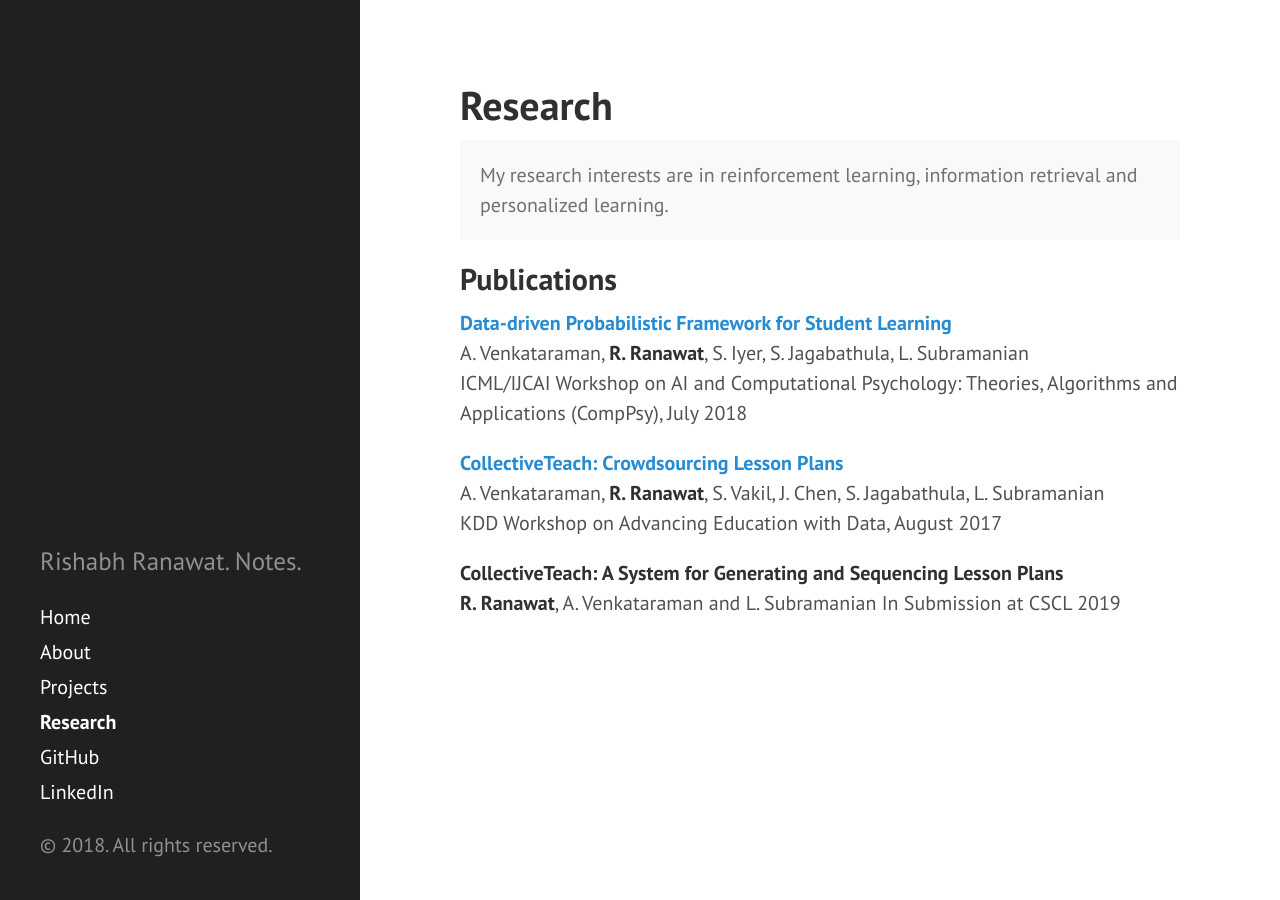
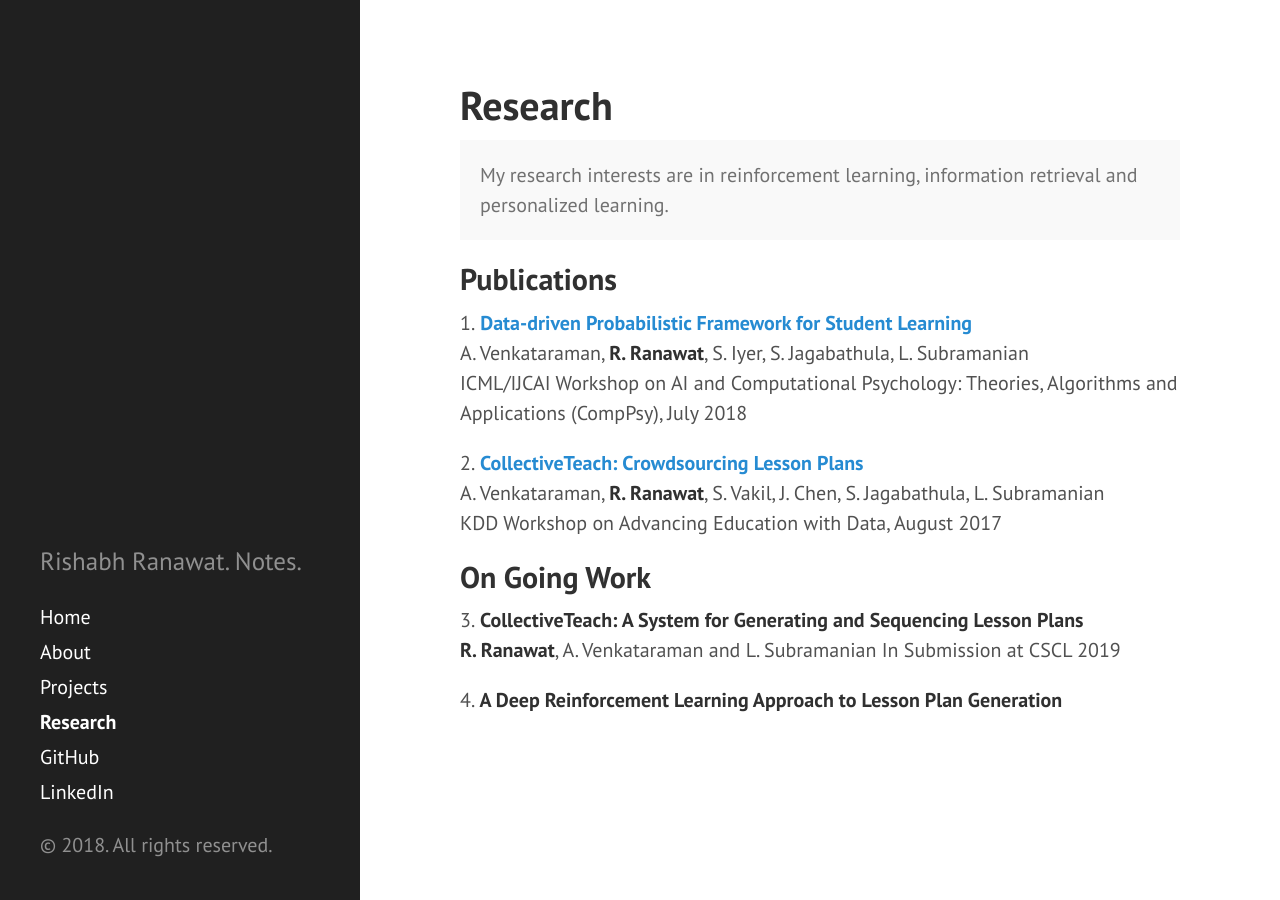
Before and after one commit to rishabhranawat/rishabhranawat.github.io, a Jekyll site: the page built from research.md, in a window 1280 px wide. Built offline with Jekyll 4.4.1, drawn with Linux system fonts in a browser that asks for light colours; Markdown is read by kramdown in place of the engine named in the settings.

Commit message:
gs ml reading group prep

```diff
--- a/_posts/2018-07-22-mdps.html
+++ b/_posts/2018-07-22-mdps.html
@@ -1,3 +1,7 @@
+  <script type="text/javascript" async src="https://cdnjs.cloudflare.com/ajax/libs/mathjax/2.7.5/MathJax.js?config=TeX-MML-AM_CHTML" async>
+  </script>
+
+
 <div class="post">
   <p>Markov Decision Process have been extensively studied and form the basis of a wide range of reinforcement learning algorithms.</p>
 
--- /dev/null
+++ b/_posts/2018-12-15-dqn-gs-reading.html
@@ -0,0 +1,5 @@
+<div class="post">
+
+
+
+</div>
--- a/research.md
+++ b/research.md
@@ -10,14 +10,18 @@ title: Research
 
 <h2>Publications</h2>
 
-<a href="{{ site.baseurl }}/public/documents/icml_data_driven_student.pdf"><strong>Data-driven Probabilistic Framework for Student Learning</strong><br></a>
+1.<a href="{{ site.baseurl }}/public/documents/icml_data_driven_student.pdf"><strong> Data-driven Probabilistic Framework for Student Learning</strong><br></a>
 A. Venkataraman, <strong>R. Ranawat</strong>, S. Iyer, S. Jagabathula, L. Subramanian<br>
 ICML/IJCAI Workshop on AI and Computational Psychology: Theories, Algorithms and Applications (CompPsy), July 2018
 
-<a href="{{ site.baseurl }}/public/documents/kdd_collective_teach.pdf"><strong>CollectiveTeach: Crowdsourcing Lesson Plans</strong><br></a>
+2.<a href="{{ site.baseurl }}/public/documents/kdd_collective_teach.pdf"><strong> CollectiveTeach: Crowdsourcing Lesson Plans</strong><br></a>
 A. Venkataraman, <strong>R. Ranawat</strong>, S. Vakil, J. Chen, S. Jagabathula, L. Subramanian<br>
 KDD Workshop on Advancing Education with Data, August 2017<br>
 
-<strong>CollectiveTeach: A System for Generating and Sequencing Lesson Plans</strong><br>
+<h2>On Going Work</h2>
+
+3.<strong> CollectiveTeach: A System for Generating and Sequencing Lesson Plans</strong><br>
 <strong>R. Ranawat</strong>, A. Venkataraman and L. Subramanian
 In Submission at CSCL 2019
+
+4.<strong> A Deep Reinforcement Learning Approach to Lesson Plan Generation</strong>
```
Also changed, not shown: projects.md (+5 -0 lines), 4 other files.
